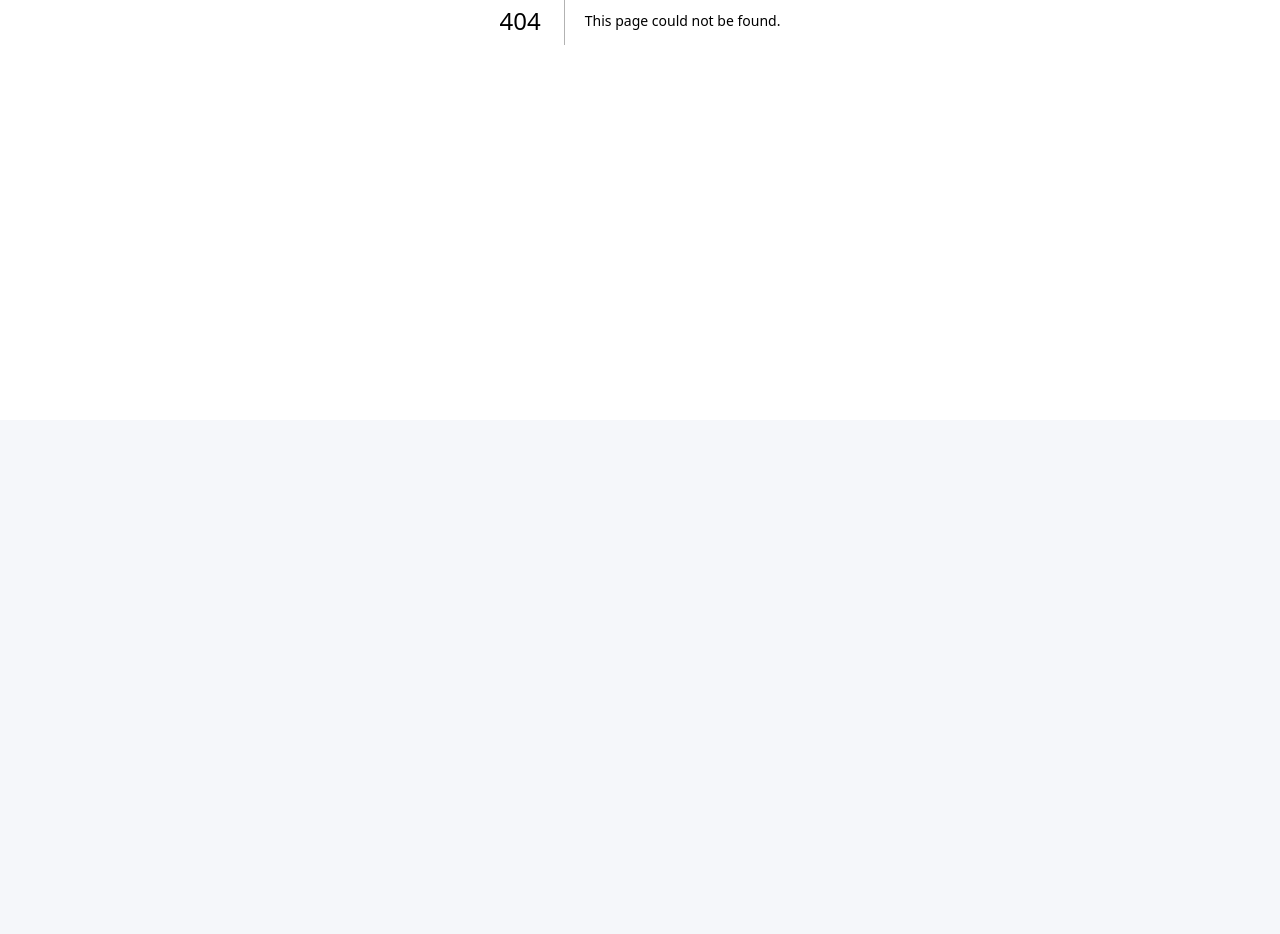
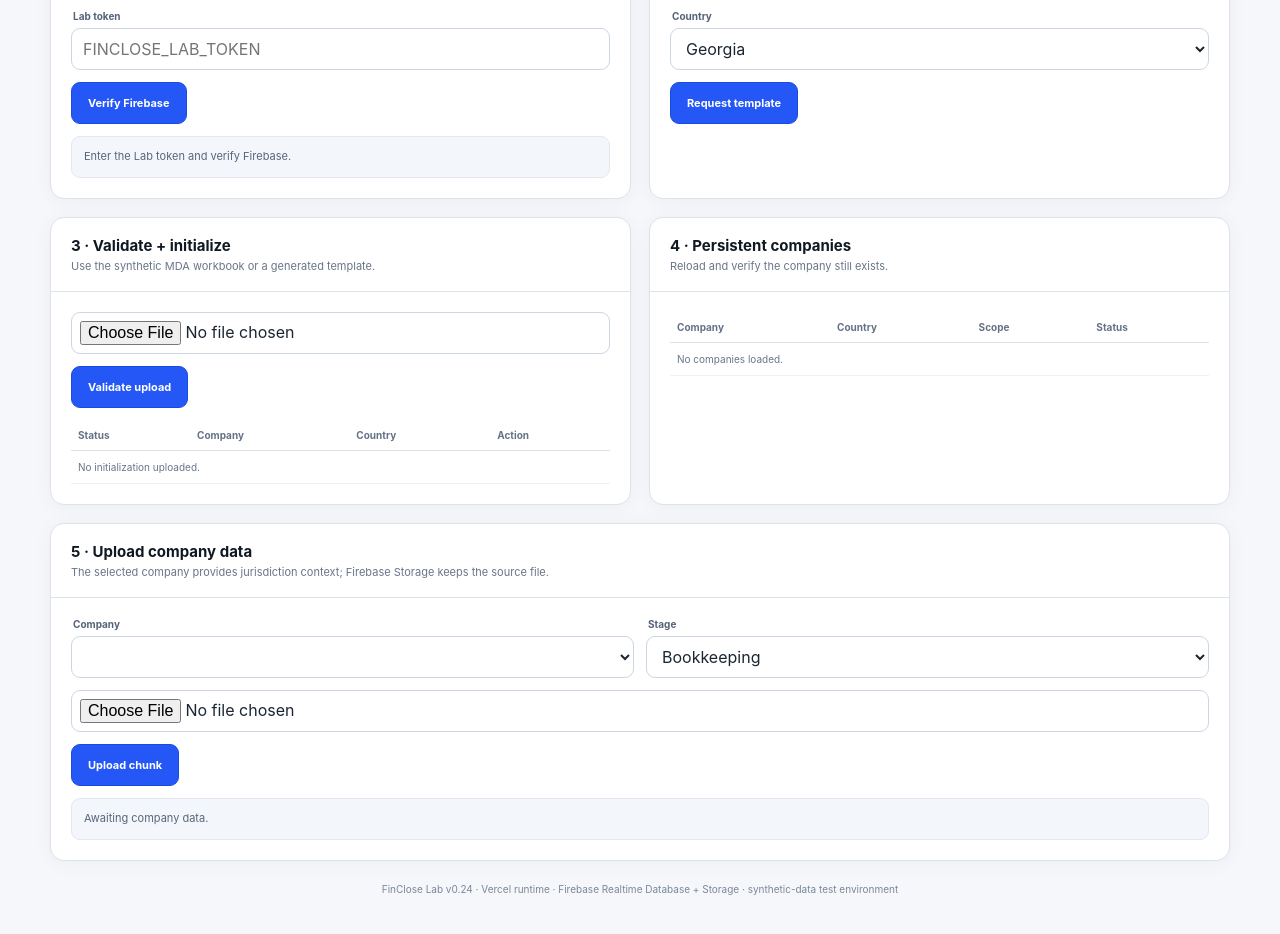
Before and after one commit to unikmo/finclose, a Next.js app: page /lab in a window 1280 px wide. Before the commit this address had no page. Shown: the part 380-1314 px from the top of the page. Before the commit the page ends 800 px from the top, so only its background shows below. Built offline with nearby package versions, Linux system fonts and the light colour scheme.

Commit message:
Move technical workflow into the FinClose lab route

```diff
--- /dev/null
+++ b/app/lab/page.tsx
@@ -0,0 +1,52 @@
+'use client';
+
+import Link from 'next/link';
+import { useEffect, useState } from 'react';
+
+type Country={code:string;name:string;currency:string};
+type Company={company_id:string;legal_name:string;country_name:string;service_scope:string;status:string};
+type InitRecord={initialization_id:string;filename:string;legal_name:string;country_name:string;service_scope:string;status:string;ready:boolean;blockers?:{message:string}[]};
+
+type ServiceChoice={label:string;stage:string};
+const SERVICES:Record<string,ServiceChoice>={
+  'balance-books':{label:'Help me balance my books',stage:'opening_state'},
+  payroll:{label:'Help me do payroll',stage:'payroll'},
+  'do-bookkeeping':{label:'Do my bookkeeping',stage:'bookkeeping'},
+  'need-bookkeeping':{label:'I need bookkeeping',stage:'bookkeeping'}
+};
+
+export default function Lab(){
+  const [token,setToken]=useState(''); const [health,setHealth]=useState('Checking backend…');
+  const [countries,setCountries]=useState<Country[]>([]); const [country,setCountry]=useState('GE'); const [download,setDownload]=useState('');
+  const [companies,setCompanies]=useState<Company[]>([]); const [records,setRecords]=useState<InitRecord[]>([]); const [companyId,setCompanyId]=useState('');
+  const [initFile,setInitFile]=useState<File|null>(null); const [dataFile,setDataFile]=useState<File|null>(null); const [stage,setStage]=useState('bookkeeping');
+  const [selectedService,setSelectedService]=useState('');
+  const [note,setNote]=useState('Enter the Lab token and verify Firebase.'); const [dataNote,setDataNote]=useState('Awaiting company data.');
+
+  useEffect(()=>{
+    setToken(sessionStorage.getItem('fincloseLabToken')||'');
+    const serviceKey=new URLSearchParams(window.location.search).get('service')||'';
+    const selected=SERVICES[serviceKey];
+    if(selected){setSelectedService(selected.label);setStage(selected.stage);setNote(`Selected need: ${selected.label}`)}
+    Promise.all([fetch('/api/health').then(r=>r.json()),fetch('/api/initialization/countries').then(r=>r.json())]).then(([h,c])=>{setHealth(`${h.hosting} + ${h.database} · v${h.version}${h.configured?' · configured':' · credentials pending'}`);setCountries(c)});
+  },[]);
+  function saveToken(v:string){setToken(v);sessionStorage.setItem('fincloseLabToken',v)}
+  async function api(path:string,init:RequestInit={}){const headers=new Headers(init.headers||{});if(token)headers.set('x-finclose-lab-token',token);const r=await fetch('/api'+path,{...init,headers});const text=await r.text();let d:any;try{d=JSON.parse(text)}catch{d={detail:text}}if(!r.ok)throw new Error(d.detail||`HTTP ${r.status}`);return d}
+  function b64(f:File){return new Promise<string>((ok,fail)=>{const r=new FileReader();r.onload=()=>ok(String(r.result).split(',')[1]||'');r.onerror=()=>fail(r.error);r.readAsDataURL(f)})}
+  async function refresh(){try{const list=await api('/companies');setCompanies(list);setCompanyId((v:string)=>v&&list.some((c:Company)=>c.company_id===v)?v:(list[0]?.company_id||''));setNote(selectedService?`Firebase verified · ${selectedService}`:'Firebase connection verified.')}catch(e:any){setNote('Error: '+e.message)}}
+  async function template(){try{const d=await api('/initialization/template/request',{method:'POST',headers:{'content-type':'application/json'},body:JSON.stringify({country})});setDownload(d.download_url);setNote(d.note)}catch(e:any){setNote('Error: '+e.message)}}
+  async function validate(){if(!initFile)return setNote('Choose an XLSX initialization file.');try{const d=await api('/initialization/upload',{method:'POST',headers:{'content-type':'application/json'},body:JSON.stringify({filename:initFile.name,content_base64:await b64(initFile)})});setRecords((r)=>[...r,...d.records]);setNote('Initialization validated and stored in Firebase Realtime Database.')}catch(e:any){setNote('Error: '+e.message)}}
+  async function initialize(id:string){try{const d=await api(`/initialization/${id}/initialize`,{method:'POST'});setRecords(r=>r.map(x=>x.initialization_id===id?d:x));await refresh();setNote(`${d.legal_name} initialized in Firebase Realtime Database.`)}catch(e:any){setNote('Error: '+e.message)}}
+  async function upload(){if(!companyId)return setDataNote('Initialize a company first.');if(!dataFile)return setDataNote('Choose a data file.');try{const d=await api(`/companies/${companyId}/data-chunks`,{method:'POST',headers:{'content-type':'application/json'},body:JSON.stringify({stage,filename:dataFile.name,content_base64:await b64(dataFile)})});setDataNote(`${d.status}: ${d.filename} · ${d.country_name} · ${d.base_currency} · SHA ${String(d.sha256).slice(0,12)}…`)}catch(e:any){setDataNote('Error: '+e.message)}}
+
+  return <><header className="top"><div className="topin"><Link href="/" className="brand brand-link"><div className="logo">F</div><div><b>FinClose Lab</b><small>Vercel + Firebase test environment</small></div></Link><div className="pills"><span className="pill">Vercel</span><span className="pill">v0.24</span><span className="pill">Firebase RTDB</span></div></div></header><main className="shell">
+    <section className="hero"><div><span className="eyebrow">FINANCIAL OPERATIONS TEST LAB</span><h1>{selectedService||'FinClose workflow'}</h1><p>Company state is stored in Firebase Realtime Database and uploaded source files are stored in Firebase Storage. Use synthetic/test data only.</p><Link className="back-home" href="/">← Change what I need help with</Link></div><aside className="safe"><b>Backend check</b><p className={health.includes('configured')?'good':''}>{health}</p><p>Synthetic/test data only.</p></aside></section>
+    <section className="grid">
+      <div className="card"><div className="head"><h2>1 · Connect test backend</h2><p>Enter the private Lab token configured in Vercel.</p></div><div className="body"><label className="label"><span>Lab token</span><input className="input" type="password" value={token} onChange={e=>saveToken(e.target.value)} placeholder="FINCLOSE_LAB_TOKEN"/></label><div className="actions"><button className="button primary" onClick={refresh}>Verify Firebase</button></div><div className="note" style={{marginTop:12}}>{note}</div></div></div>
+      <div className="card"><div className="head"><h2>2 · Get initialization template</h2><p>Generate a country-specific XLSX.</p></div><div className="body"><label className="label"><span>Country</span><select className="select" value={country} onChange={e=>setCountry(e.target.value)}>{countries.map(c=><option key={c.code} value={c.code}>{c.name}</option>)}</select></label><div className="actions"><button className="button primary" onClick={template}>Request template</button>{download&&<a href={download}><button className="button secondary">Download XLSX</button></a>}</div></div></div>
+      <div className="card"><div className="head"><h2>3 · Validate + initialize</h2><p>Use the synthetic MDA workbook or a generated template.</p></div><div className="body"><input className="input file" type="file" accept=".xlsx" onChange={e=>setInitFile(e.target.files?.[0]||null)}/><div className="actions"><button className="button primary" onClick={validate}>Validate upload</button></div><div className="tablewrap" style={{marginTop:12}}><table><thead><tr><th>Status</th><th>Company</th><th>Country</th><th>Action</th></tr></thead><tbody>{records.length?records.map(r=><tr key={r.initialization_id}><td><span className={`badge ${r.ready?'ok':'bad'}`}>{r.status}</span></td><td>{r.legal_name}</td><td>{r.country_name}</td><td>{r.ready&&r.status!=='INITIALIZED'?<button className="button secondary" onClick={()=>initialize(r.initialization_id)}>Initialize</button>:'—'}</td></tr>):<tr><td colSpan={4} className="muted">No initialization uploaded.</td></tr>}</tbody></table></div></div></div>
+      <div className="card"><div className="head"><h2>4 · Persistent companies</h2><p>Reload and verify the company still exists.</p></div><div className="body"><div className="tablewrap"><table><thead><tr><th>Company</th><th>Country</th><th>Scope</th><th>Status</th></tr></thead><tbody>{companies.length?companies.map(c=><tr key={c.company_id}><td><b>{c.legal_name}</b></td><td>{c.country_name}</td><td>{c.service_scope}</td><td><span className="badge ok">{c.status}</span></td></tr>):<tr><td colSpan={4} className="muted">No companies loaded.</td></tr>}</tbody></table></div></div></div>
+      <div className="card full"><div className="head"><h2>5 · Upload company data</h2><p>The selected company provides jurisdiction context; Firebase Storage keeps the source file.</p></div><div className="body"><div className="row"><label className="label"><span>Company</span><select className="select" value={companyId} onChange={e=>setCompanyId(e.target.value)}>{companies.map(c=><option key={c.company_id} value={c.company_id}>{c.legal_name} · {c.country_name}</option>)}</select></label><label className="label"><span>Stage</span><select className="select" value={stage} onChange={e=>setStage(e.target.value)}><option value="bookkeeping">Bookkeeping</option><option value="opening_state">Opening state</option><option value="master_data">Master data</option><option value="payroll">Payroll</option></select></label></div><input className="input file" type="file" onChange={e=>setDataFile(e.target.files?.[0]||null)}/><div className="actions"><button className="button primary" onClick={upload}>Upload chunk</button></div><div className="note" style={{marginTop:12}}>{dataNote}</div></div></div>
+    </section><div className="footer">FinClose Lab v0.24 · Vercel runtime · Firebase Realtime Database + Storage · synthetic-data test environment</div>
+  </main></>;
+}
```
